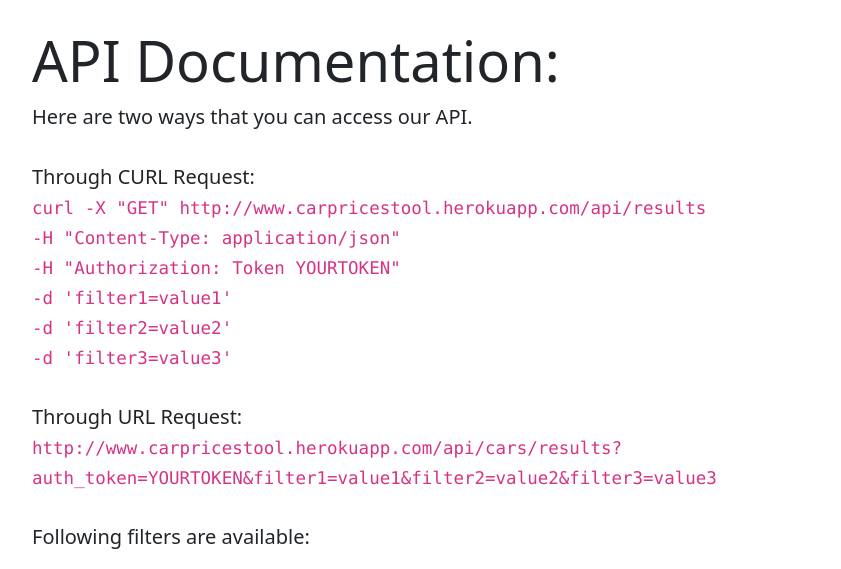
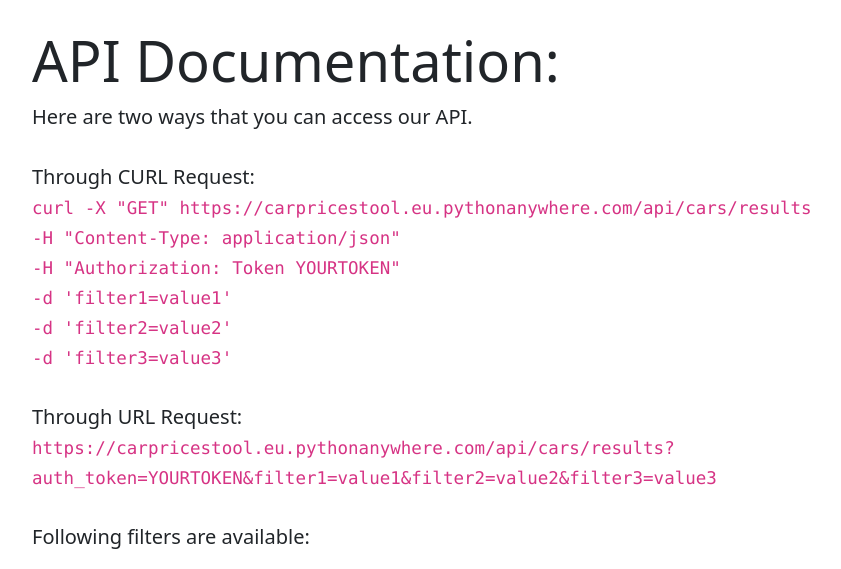
Before and after one commit to m-niemiec/car_prices_tool, a Django app: page /api_documentation/ in a window 1280 px wide. Shown: the part 153-722 px from the top of the page, without its empty margins (50-891 px from the left). Run offline with Django 3.2, Linux system fonts and the light colour scheme; the visitor is signed in with stand-in values (Sample User, id 1); some libraries are stand-ins or nearby versions.

Commit message:
Corrected url in api documentation

```diff
--- a/car_prices_tool_website/car_prices_tool/templates/car_prices_tool/api_documentation.html
+++ b/car_prices_tool_website/car_prices_tool/templates/car_prices_tool/api_documentation.html
@@ -19,7 +19,7 @@
                     Here are two ways that you can access our API.<br><br>
                     Through CURL Request:<br>
                     <code>
-                        curl -X "GET" http://www.carpricestool.herokuapp.com/api/results<br>
+                        curl -X "GET" https://carpricestool.eu.pythonanywhere.com/api/cars/results<br>
                         -H "Content-Type: application/json"<br>
                         -H "Authorization: Token YOURTOKEN"<br>
                         -d 'filter1=value1'<br>
@@ -29,7 +29,7 @@
                     <br><br>
                     Through URL Request:<br>
                     <code>
-                        http://www.carpricestool.herokuapp.com/api/cars/results?auth_token=YOURTOKEN&filter1=value1&filter2=value2&filter3=value3
+                        https://carpricestool.eu.pythonanywhere.com/api/cars/results?auth_token=YOURTOKEN&filter1=value1&filter2=value2&filter3=value3
                     </code>
                     <br><br>
                     Following filters are available:<br>
```
